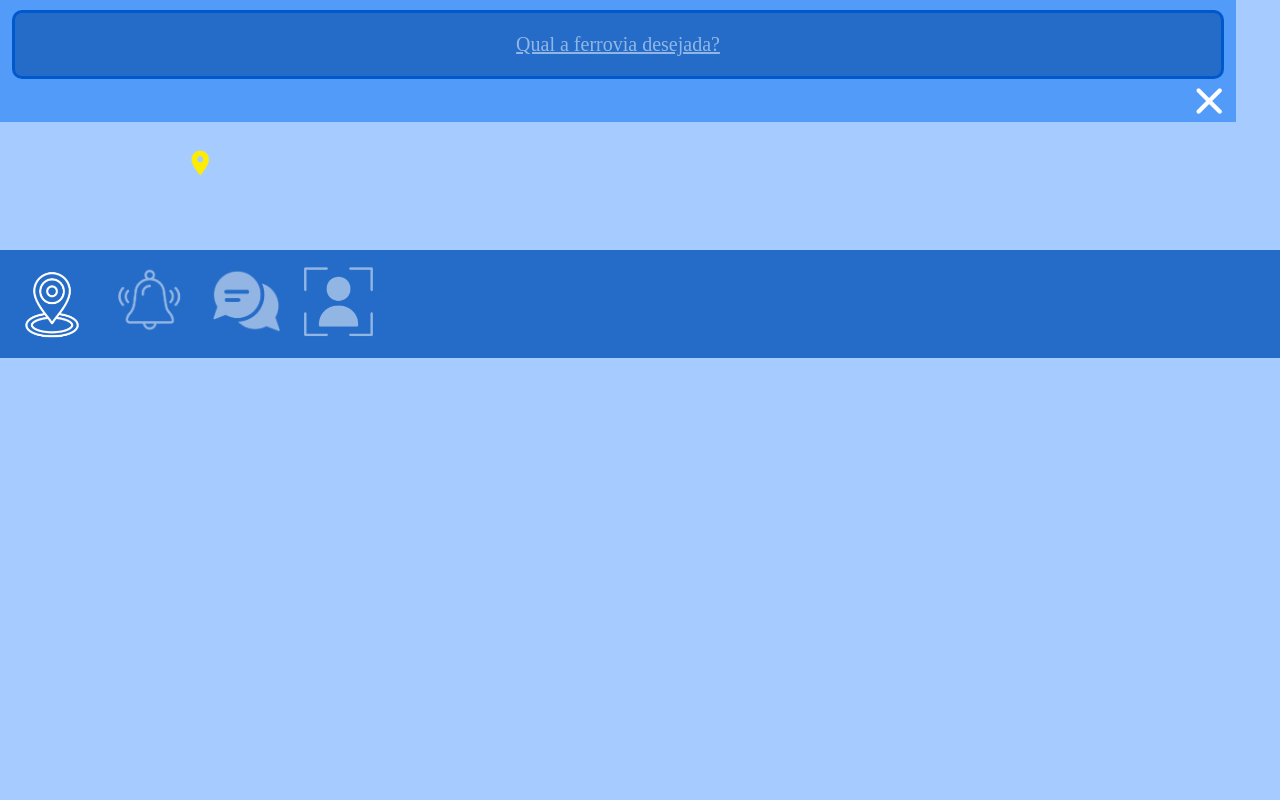
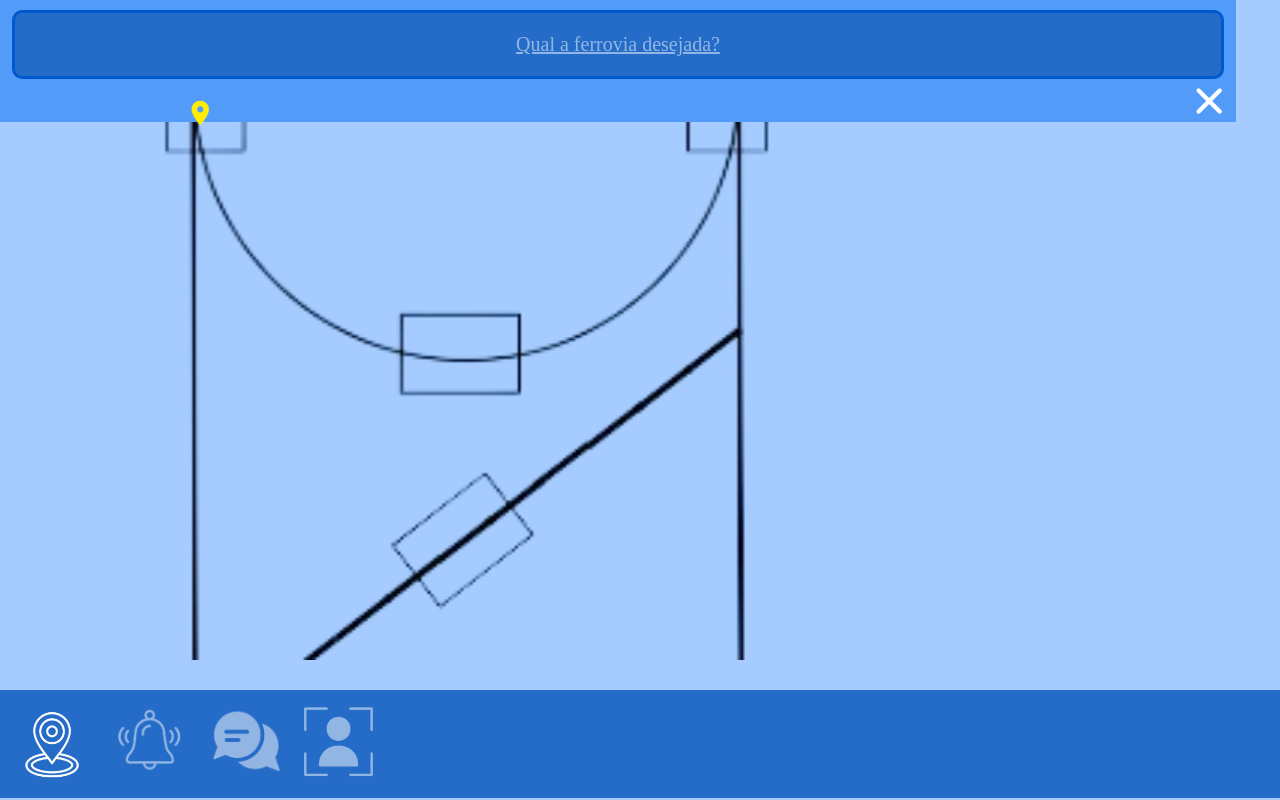
Before and after one commit to EduardoDucci/vai-de-trem-hub, a PHP site: page /public/estacoes.html in a window 1280 px wide. Run offline with PHP 8.4, Linux system fonts and the light colour scheme.

Commit message:
commit top

```diff
--- a/public/estacoes.html
+++ b/public/estacoes.html
@@ -26,10 +26,15 @@
 
         </div>
 
-        <div id="jc__ap">
+
+    </div>
+
+    <div id="jc__ap">
         <img id="pin__amarelo" src="../images/icons/pin__loc__amarelo.png">
-        </div>
+    </div>
 
+
+    <div id="espaco__background">
 
     </div>
 
--- a/public/rotas.html
+++ b/public/rotas.html
@@ -23,6 +23,7 @@
        <img class="ferrovia" src='../images/icons/ferrovia.png'>
     </div>
 
+
     <div id="footer__home">
         <img class="icones__footer" src="../images/icons/loc__icon.png" alt="loc">
         <a href="comunicado.html"><img id="icone__footer__sino" src="../images/icons/sino__icon.png" alt="sino"></a>
--- a/style/style.css
+++ b/style/style.css
@@ -271,10 +271,6 @@ input::placeholder {
 }
 
 .ferrovia {
-    background-image: url(../images/icons/ferrovia.png);
-    background-size: cover;
-    background-position: center;
-    background-repeat: no-repeat;
     width: 75%;
     height: auto;
     display: block;
@@ -295,7 +291,6 @@ input::placeholder {
     background-color: #256cc8;
     padding: 10px;
     padding-left: 6px;
-    margin-top: 100;
     display: flex;
 }
 
@@ -427,9 +422,10 @@ body {
     justify-content: center;
     padding-left: 190px;
     padding-right: 190px;
-    padding-top: 150px;
+    padding-top: 100px;
     margin: 0;
     padding-bottom: 0;
+
 
   }
 
@@ -459,3 +455,16 @@ body {
     background: transparent;
     color: white;
 }
+
+#espaco__background{
+    background-image: url(../images/icons/ferrovia.png);
+    background-size: cover;
+    background-position: center;
+    background-repeat: no-repeat;
+    width: 60%;
+    height: 70vh;
+    margin-left: 78px;
+    margin-bottom: 30px;
+
+
+}
```
